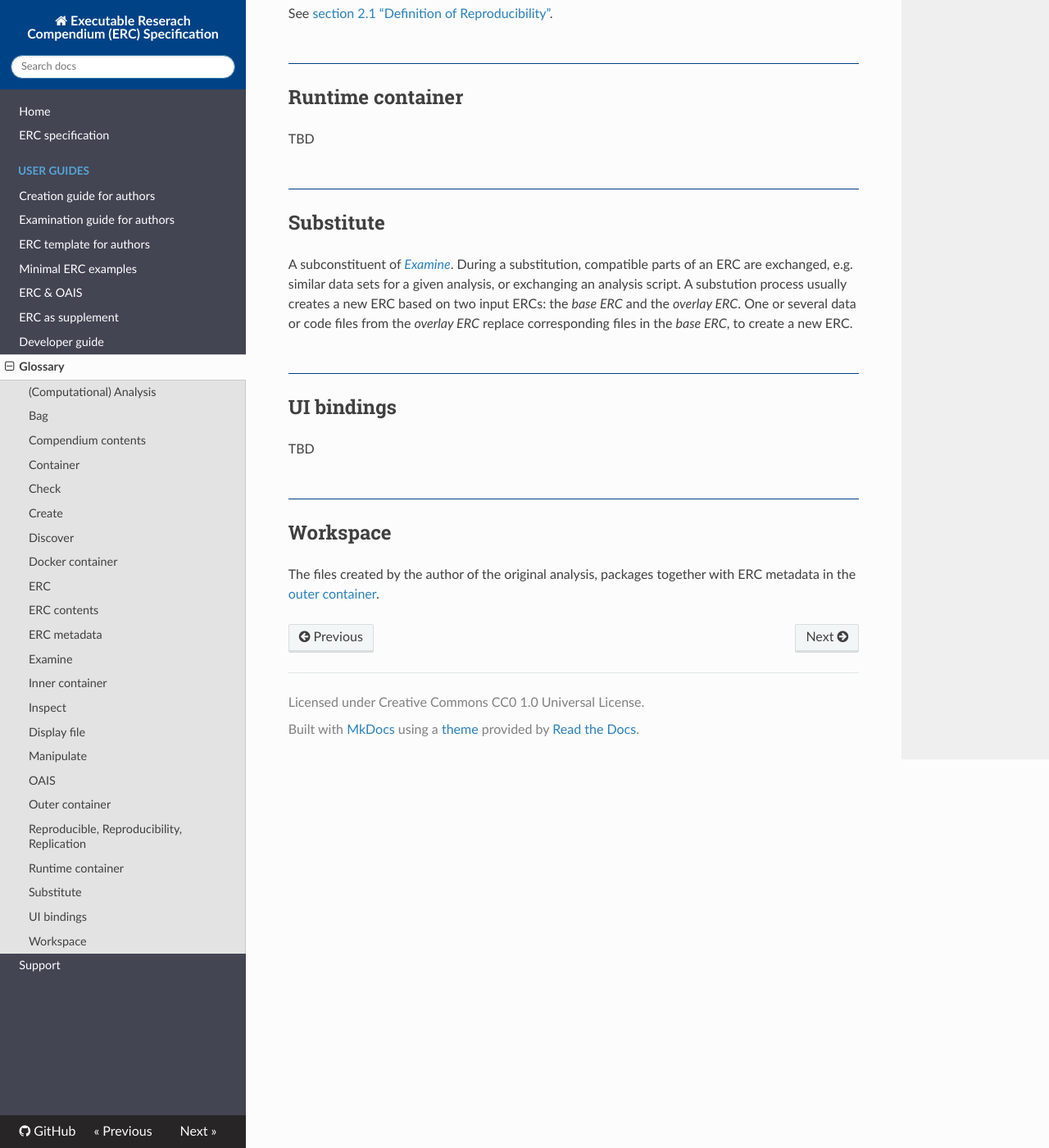
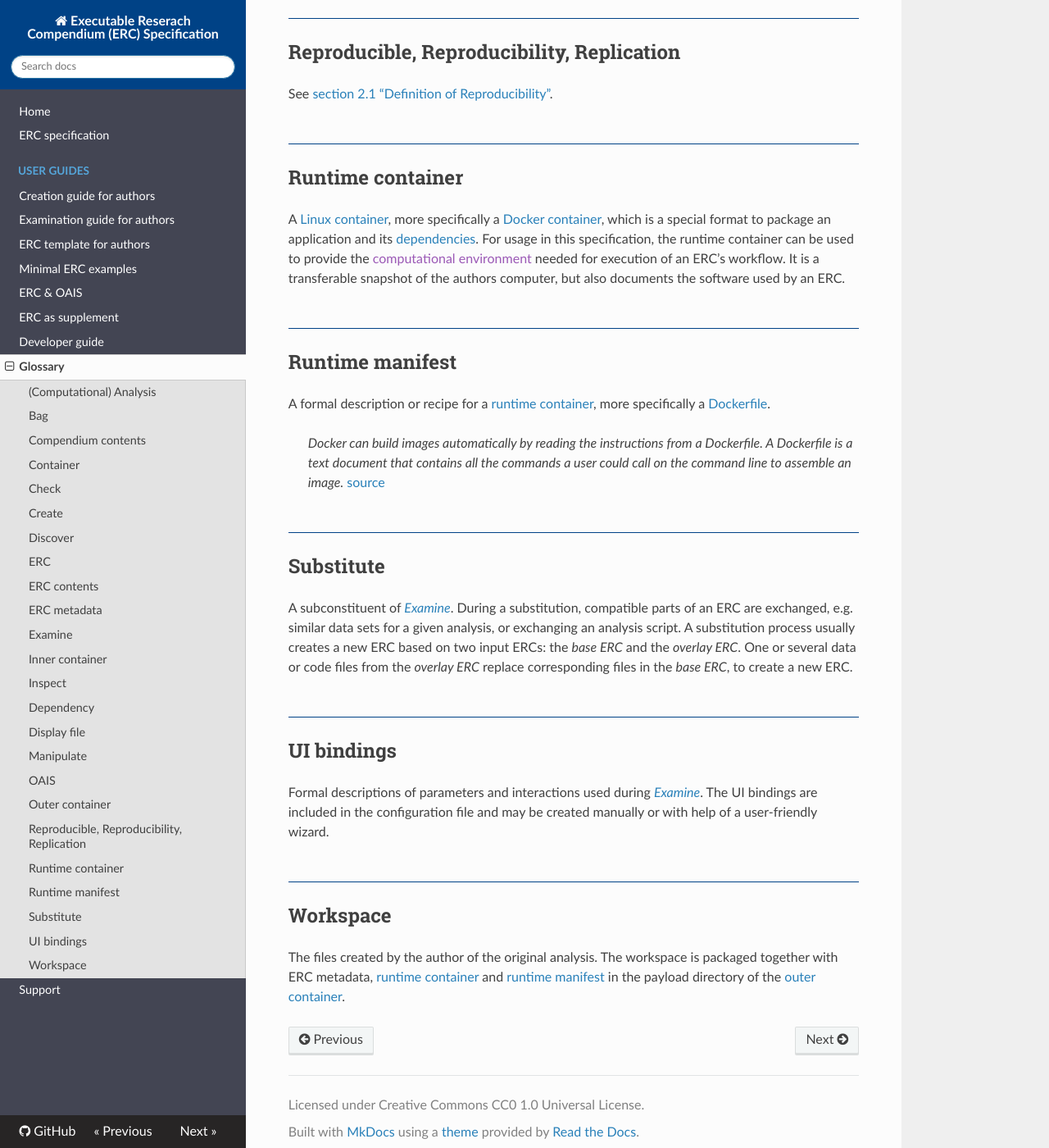
Before and after one commit to o2r-project/erc-spec, an MkDocs documentation site: the page built from docs/glossary.md, in a window 1280 px wide and 1400 px high, scrolled down 3542 px. Shown: the whole window at 82% size. Built offline with MkDocs 1.6.1, drawn with Linux system fonts in a browser that asks for light colours; nearby versions of some CDN libraries; old or Windows-style settings are respelled for this version of MkDocs; some of the changed text lies outside the part shown.

Commit message:
add missing glossary content

```diff
--- a/docs/glossary.md
+++ b/docs/glossary.md
@@ -36,11 +36,7 @@ For more information, see [erc-spec/user-guide/creation/]().
 ## Discover
 
 One of the major constituents of ERC interaction.
-Discovery comprises the findability of the ERC as well as the exploration of its features, e.g. time and space driven search operations.
-
-## Docker container
-
-TBD
+Discovery comprises the [findability](https://en.wikipedia.org/wiki/Findability) of the ERC as well as the exploration of its features, e.g. time and space driven search operations.
 
 ## ERC
 
@@ -70,6 +66,12 @@ A subconstituent of [_Examine_](#examine).
 Inspection includes looking at all the contents of an ERC, such as code or data files, and metadata documents.
 A user conducting inspection evaluates the meaning of the ERC's artifacts.
 
+## Dependency
+
+If software/[library](https://en.wikipedia.org/wiki/Library_(computing)) `X` is required by software/tool `Y` to function properly, then `Y` has the dependency `X` or `X` is a dependency of `Y`.
+Collecting all the right dependencies, which work with each other, can be a hard problem, see [Dependency hell](https://en.wikipedia.org/wiki/Dependency_hell).
+Dependencies can be packages of the same language (like R extension package requiring another R extension package) or system dependencies (like a Python library from PyPI requiring a specific library available via the operating system [package manager](https://en.wikipedia.org/wiki/Package_manager)).
+
 ## Display file
 
 The file in the container that a reader software uses as the first display to a user to read text and explore graphics.
@@ -96,19 +98,29 @@ See [section 2.1 "Definition of Reproducibility"](https://doi.org/10.1045/januar
 
 ## Runtime container
 
-TBD
+A [Linux container](https://en.wikipedia.org/wiki/LXC), more specifically a [Docker container](https://en.wikipedia.org/wiki/Docker_(software)), which is a special format to package an application and its [dependencies](#dependency).
+For usage in this specification, the runtime container can be used to provide the [computational environment]() needed for execution of an ERC's workflow.
+It is a transferable snapshot of the authors computer, but also documents the software used by an ERC.
+
+## Runtime manifest
+
+A formal description or recipe for a [runtime container](#runtime-container), more specifically a [Dockerfile](https://docs.docker.com/engine/reference/builder/).
+
+> _Docker can build images automatically by reading the instructions from a Dockerfile. A Dockerfile is a text document that contains all the commands a user could call on the command line to assemble an image._ [source](https://docs.docker.com/engine/reference/builder/)
 
 ## Substitute
 
 A subconstituent of [_Examine_](#examine).
 During a substitution, compatible parts of an ERC are exchanged, e.g. similar data sets for a given analysis, or exchanging an analysis script.
-A substution process usually creates a new ERC based on two input ERCs: the _base ERC_ and the _overlay ERC_.
+A substitution process usually creates a new ERC based on two input ERCs: the _base ERC_ and the _overlay ERC_.
 One or several data or code files from the _overlay ERC_ replace corresponding files in the _base ERC_, to create a new ERC.
 
 ## UI bindings
 
-TBD
+Formal descriptions of parameters and interactions used during [_Examine_](#examine).
+The UI bindings are included in the configuration file and may be created manually or with help of a user-friendly wizard.
 
 ## Workspace
 
-The files created by the author of the original analysis, packages together with ERC metadata in the [outer container](#outer-container).
+The files created by the author of the original analysis.
+The workspace is packaged together with ERC metadata, [runtime container](#runtime-container) and [runtime manifest](#runtime-manifest) in the payload directory of the [outer container](#outer-container).
```
Also changed, not shown: other parts of docs/glossary.md (+1 -1 lines).
